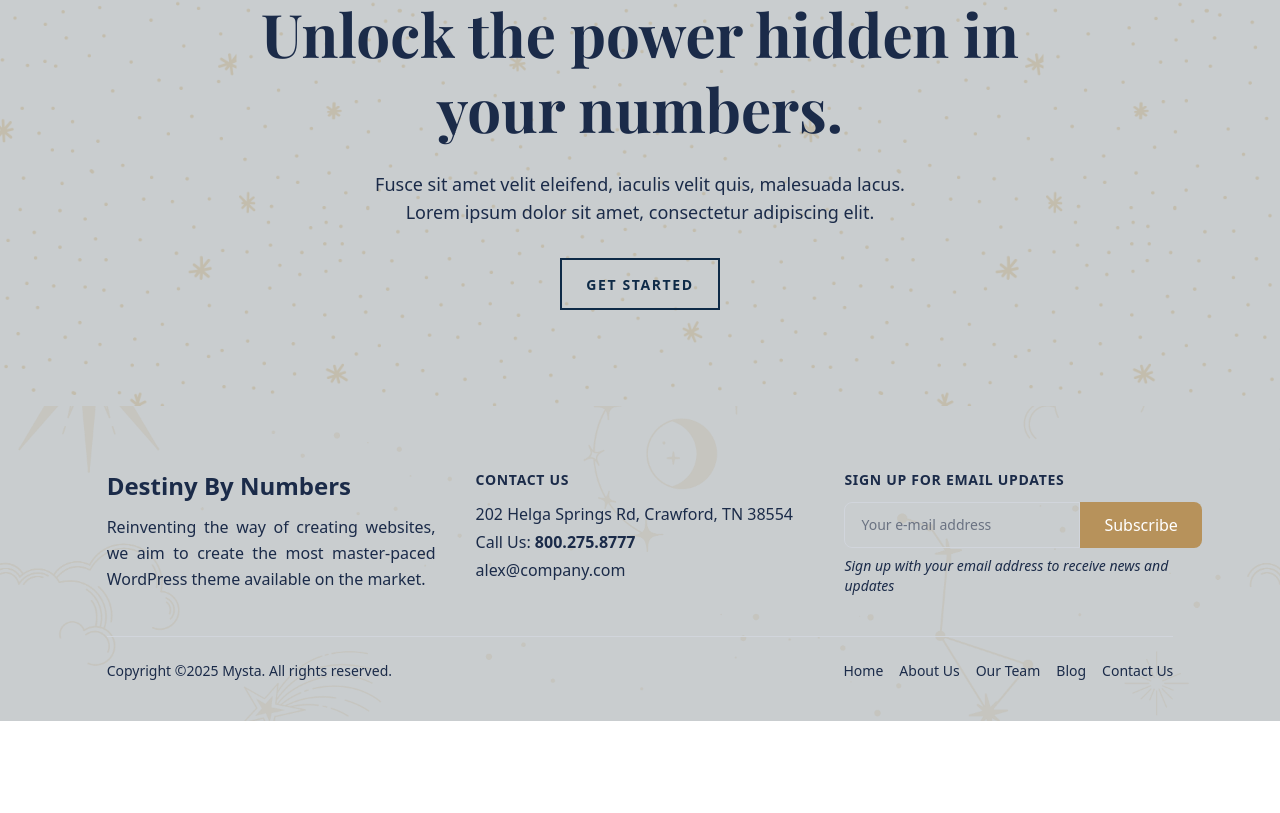
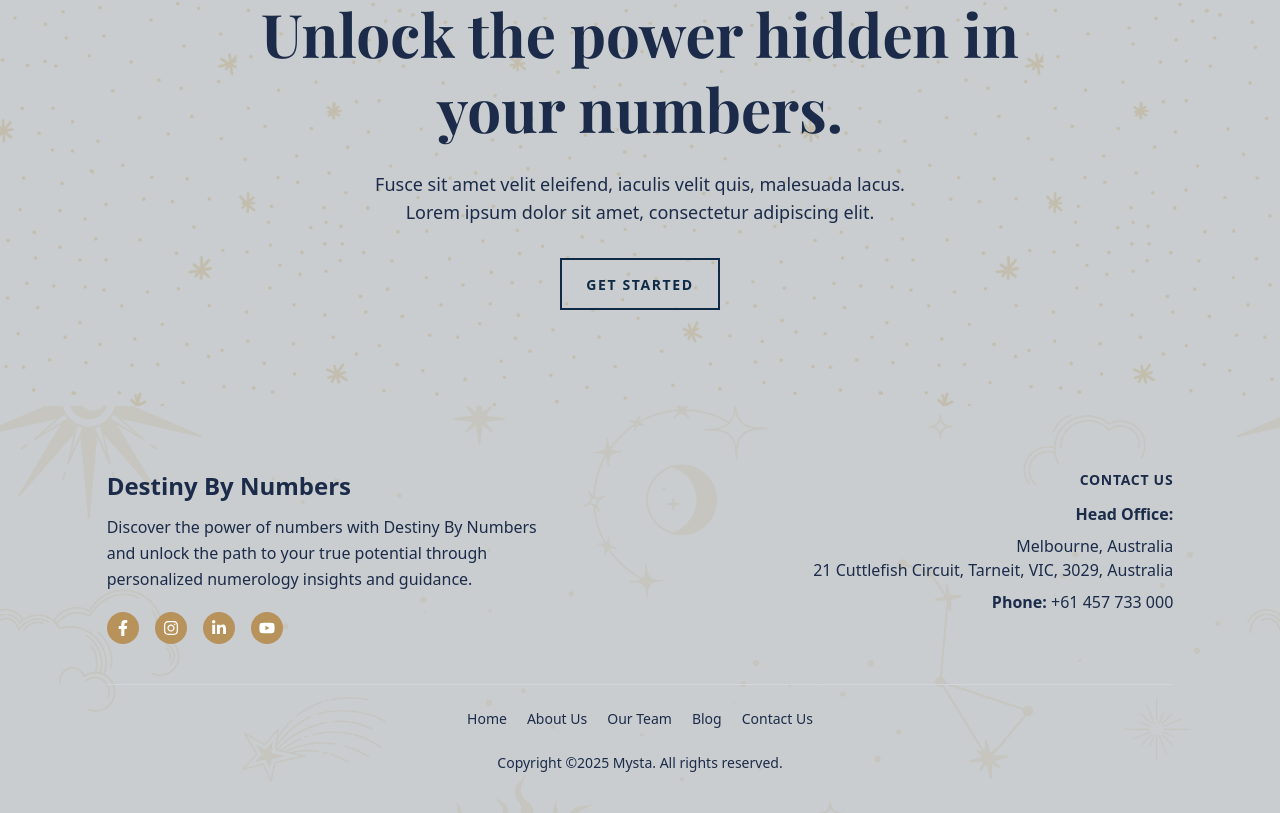
Before and after one commit to BigwigMediaAI/numrology, a Next.js app: page / in a window 1280 px wide. Shown: the part 5552-6365 px from the top of the page. Before the commit the page ends 6273 px from the top, so only its background shows below. Built offline with nearby package versions, Linux system fonts and the light colour scheme.

Commit message:
Add changes

```diff
--- a/components/Footer.tsx
+++ b/components/Footer.tsx
@@ -2,7 +2,13 @@
 
 import React from "react";
 import Image from "next/image";
-import bgPattern from "../assets/bg.png"; // 👈 add your stars/moon pattern image here
+import {
+  FaFacebookF,
+  FaInstagram,
+  FaLinkedinIn,
+  FaYoutube,
+} from "react-icons/fa";
+import bgPattern from "../assets/bg.png";
 
 const Footer = () => {
   return (
@@ -18,58 +24,67 @@ const Footer = () => {
       </div>
 
       {/* Main content */}
-      <div className="relative w-11/12 md:w-10/12 mx-auto grid grid-cols-1 md:grid-cols-3 gap-10 z-10">
-        {/* Column 1 */}
+      <div className="relative w-11/12 md:w-10/12 mx-auto grid grid-cols-1 md:grid-cols-2 gap-10 z-10">
+        {/* Left Column - Logo & Description */}
         <div>
           <h2 className="text-2xl font-semibold mb-3">Destiny By Numbers</h2>
           <p className="text-base leading-relaxed text-[var(--primary-color)] md:text-justify">
-            Reinventing the way of creating websites, we aim to create the most
-            master-paced WordPress theme available on the market.
+            Discover the power of numbers with Destiny By Numbers <br /> and
+            unlock the path to your true potential through <br /> personalized
+            numerology insights and guidance.
           </p>
+
+          {/* Social Media */}
+          <div className="flex gap-4 mt-5">
+            <a
+              href="#"
+              className="p-2 bg-[#b7925b] text-white rounded-full hover:bg-[#a47f45] transition"
+            >
+              <FaFacebookF />
+            </a>
+            <a
+              href="#"
+              className="p-2 bg-[#b7925b] text-white rounded-full hover:bg-[#a47f45] transition"
+            >
+              <FaInstagram />
+            </a>
+            <a
+              href="#"
+              className="p-2 bg-[#b7925b] text-white rounded-full hover:bg-[#a47f45] transition"
+            >
+              <FaLinkedinIn />
+            </a>
+            <a
+              href="#"
+              className="p-2 bg-[#b7925b] text-white rounded-full hover:bg-[#a47f45] transition"
+            >
+              <FaYoutube />
+            </a>
+          </div>
         </div>
 
-        {/* Column 2 */}
-        <div>
+        {/* Right Column - Address */}
+        <div className="text-left md:text-right">
           <h3 className="text-sm font-semibold tracking-wider mb-3">
             CONTACT US
           </h3>
-          <p className="text-[var(--primary-color)] mb-1">
-            202 Helga Springs Rd, Crawford, TN 38554
+          <p className="text-[var(--primary-color)] mb-2 font-semibold">
+            Head Office:
+          </p>
+          <p className="text-[var(--primary-color)] mb-2">
+            Melbourne, Australia <br />
+            21 Cuttlefish Circuit, Tarneit, VIC, 3029, Australia
           </p>
           <p className="text-[var(--primary-color)] mb-1">
-            Call Us: <span className="font-semibold">800.275.8777</span>
-          </p>
-          <p className="text-[var(--primary-color)]">alex@company.com</p>
-        </div>
-
-        {/* Column 3 */}
-        <div>
-          <h3 className="text-sm font-semibold tracking-wider mb-3">
-            SIGN UP FOR EMAIL UPDATES
-          </h3>
-          <div className="flex">
-            <input
-              type="email"
-              placeholder="Your e-mail address"
-              className="flex-1 px-4 py-3 border border-gray-300 rounded-l-lg outline-none text-sm placeholder-gray-500"
-            />
-            <button className="bg-[#b7925b] text-white px-6 rounded-r-lg font-medium hover:bg-[#a47f45] transition">
-              Subscribe
-            </button>
-          </div>
-          <p className="text-sm italic text-[var(--primary-color)] mt-2">
-            Sign up with your email address to receive news and updates
+            <span className="font-semibold">Phone:</span> +61 457 733 000
           </p>
         </div>
       </div>
 
-      {/* Bottom bar */}
-      <div className="relative border-t border-gray-300 mt-10 pt-6 z-10 w-11/12 md:w-10/12 mx-auto flex flex-col md:flex-row items-center justify-between text-sm text-gray-600 gap-4">
-        <p className="text-[var(--primary-color)] transition ">
-          Copyright ©2025 Mysta. All rights reserved.
-        </p>
-        <div className="flex flex-wrap gap-4 justify-center md:justify-end text-[var(--primary-color)]">
-          <a href="#" className="hover:text-[#b7925b] transition ">
+      {/* Bottom Links */}
+      <div className="relative border-t border-gray-300 mt-10 pt-6 z-10 w-11/12 md:w-10/12 mx-auto flex flex-col items-center text-sm text-[var(--primary-color)] gap-4">
+        <div className="flex flex-wrap justify-center gap-5">
+          <a href="#" className="hover:text-[#b7925b] transition">
             Home
           </a>
           <a href="/about-us" className="hover:text-[#b7925b] transition">
@@ -85,6 +100,9 @@ const Footer = () => {
             Contact Us
           </a>
         </div>
+        <p className="text-center text-[var(--primary-color)] mt-2">
+          Copyright ©2025 Mysta. All rights reserved.
+        </p>
       </div>
     </footer>
   );
--- a/components/Services.tsx
+++ b/components/Services.tsx
@@ -91,7 +91,7 @@ const OurServices = () => {
           {services.map((item, index) => (
             <div
               key={index}
-              className="rounded-xl bg-transparent border border-gray-700 hover:border-[#b19768] hover:bg-[#e5d6e0] hover: transition p-8 flex flex-col items-center text-center"
+              className="rounded-xl bg-transparent border border-gray-700 hover:border-[#b19768] hover:bg-[#d3dde1] hover: transition p-8 flex flex-col items-center text-center"
               data-aos="fade-up"
               data-aos-delay={index * 200}
             >
--- a/components/Testimonial.tsx
+++ b/components/Testimonial.tsx
@@ -121,7 +121,7 @@ export default function Testimonials() {
         >
           {testimonials.map((testimonial, index) => (
             <SwiperSlide key={index}>
-              <div className="bg-[#e5d6e0] rounded-2xl border border-gray-200 p-6 shadow-md h-72 flex flex-col justify-between hover:shadow-lg transition duration-300 relative">
+              <div className="bg-[#d3dde1] rounded-2xl border border-gray-200 p-6 shadow-md h-72 flex flex-col justify-between hover:shadow-lg transition duration-300 relative">
                 {/* Quote Icon */}
                 <FaQuoteLeft className="text-[var(--primary-color)] text-3xl opacity-30 mb-3" />
 
--- a/src/app/contact-us/page.tsx
+++ b/src/app/contact-us/page.tsx
@@ -1,4 +1,5 @@
-// import PhoneInput, { Value } from "react-phone-number-input";
+"use client";
+
 import "react-phone-number-input/style.css";
 import { Mail, Phone } from "lucide-react";
 import { FaPhoneAlt, FaWhatsapp } from "react-icons/fa";
@@ -10,7 +11,7 @@ import Link from "next/link";
 
 export default function ContactPage() {
   return (
-    <div className="  min-h-screen  bg-[var(--background-color)]">
+    <div className="min-h-screen bg-[var(--background-color)]">
       <Navbar />
 
       {/* Hero Section */}
@@ -22,8 +23,6 @@ export default function ContactPage() {
           className="absolute inset-0 w-full h-full object-cover z-0 opacity-35"
         />
 
-        {/* Overlay */}
-
         {/* Content */}
         <div className="relative text-[var(--primary-color)] z-20 mt-16">
           <h1 className="text-4xl md:text-5xl font-bold tracking-widest">
@@ -31,26 +30,33 @@ export default function ContactPage() {
           </h1>
           <p className="mt-4 text-lg md:text-xl max-w-2xl mx-auto">
             Have questions or need assistance? Our team is here to help you with
-            all your property needs. Let’s connect and turn your real estate
-            goals into reality.
+            all your numerology needs. Let’s connect and guide you on your
+            destiny journey.
           </p>
         </div>
       </div>
 
+      {/* Contact Info Section */}
       <section className="w-11/12 md:w-5/6 mx-auto grid grid-cols-1 md:grid-cols-2 gap-8 py-8 text-[var(--primary-color)]">
         <div className="pt-4">
           <h2 className="text-xl md:text-2xl mb-2 font-bold text-[var(--primary-color)] font-amatic border-l-4 border-[var(--primary-color)] pl-3">
             Head Office
           </h2>
           <hr />
-          <p className="mb-1 text-lg font-semibold">Gurugram, India</p>
+          <p className="mb-1 text-lg font-semibold">Melbourne, Australia</p>
           <p className="mb-4">
-            A-26/12B,FF1 DLFCity,Phase-1 Gurugram Haryana -122011
+            21 Cuttlefish Circuit, Tarneit, VIC, 3029, Australia
           </p>
-          <p className="text-gray-400 mt-8">
+          <h2 className="text-xl md:text-2xl mb-2 font-bold text-[var(--primary-color)] font-amatic border-l-4 border-[var(--primary-color)] pl-3 mt-6">
+            Branch Office
+          </h2>
+          <hr />
+          <p className="mb-1 text-lg font-semibold">Delhi, India</p>
+          <p className="mb-4">A-121, Sector 8, Rohini, Delhi 110085</p>
+          {/* <p className="text-gray-400 mt-8">
             Our business operating hours are as follows:
           </p>
-          We’re here for you from 10 AM to 7 PM daily{" "}
+          We’re here for you from 10 AM to 7 PM daily */}
         </div>
 
         <div className="pt-4">
@@ -59,33 +65,29 @@ export default function ContactPage() {
           </h2>
           <hr />
           <p className="mb-4 text-gray-400 font-sans">
-            Please contact us via phone or email below or visit us at our Head
-            Office in Business Bay during operating hours.
+            Please contact us via phone or email below, or visit us at our Head
+            or Branch Office during operating hours.
           </p>
 
           <div className="flex flex-col gap-4">
             {/* Phone Button */}
             <Link
-              href="tel:+919999000183"
-              className="bg-[var(--featured)] text-[var(--text)]  rounded-md p-4 flex items-center gap-4 shadow-sm transition font-sans"
+              href="tel:+61457733000"
+              className="bg-[var(--featured)] text-[var(--text)] rounded-md p-4 flex items-center gap-4 shadow-sm transition font-sans"
             >
-              <Phone className="w-6 h-6 " />
-              <span className="text-sm ">+91 9999000183</span>
+              <Phone className="w-6 h-6" />
+              <span className="text-sm">+61 457 733 000</span>
             </Link>
-            {/* <div className="bg-white rounded-md p-4 flex items-center gap-4 shadow-sm hover:bg-gray-200 transition font-sans">
-              <Phone className="w-6 h-6 text-gray-700" />
-              <span className="text-sm text-gray-700">+91 9999000172</span>
-            </div> */}
 
             {/* WhatsApp Button */}
             <Link
-              href="https://wa.me/+919999000172"
+              href="https://wa.me/61457733000"
               target="_blank"
               rel="noopener noreferrer"
               className="bg-[var(--featured)] text-[var(--text)] rounded-md p-4 flex items-center gap-4 shadow-sm transition font-sans"
             >
               <FaWhatsapp className="w-6 h-6 text-green-600" />
-              <span className="text-sm ">+91 9999000172</span>
+              <span className="text-sm">+61 457 733 000</span>
             </Link>
 
             {/* Email Button */}
@@ -93,63 +95,19 @@ export default function ContactPage() {
               href="mailto:info@eipl.co"
               className="bg-[var(--featured)] text-[var(--text)] rounded-md p-4 flex items-center gap-4 shadow-sm hover:bg-gray-200 transition font-sans"
             >
-              <Mail className="w-6 h-6 " />
+              <Mail className="w-6 h-6" />
               <span className="text-sm">info@eipl.co</span>
             </Link>
           </div>
         </div>
       </section>
 
+      {/* Map Section */}
       <div className="w-11/12 md:w-5/6 mx-auto">
-        <div className="flex flex-col md:flex-row justify-center items-start py-8 gap-10 mb-7  ">
-          {/* Form Section */}
-          {/* <div className="w-full md:w-1/2 max-w-lg bg-gray-100 rounded-lg p-8 shadow-lg text-left  border border-[var(--primary-color)]">
-          <form className="space-y-4">
-            <input
-              type="text"
-              name="fullName"
-              placeholder="Your Full Name"
-              className="bg-white border border-gray-600 placeholder-gray-400 rounded-lg p-3 w-full focus:ring-2 focus:ring-blue-500"
-              required
-            />
-            <input
-              type="email"
-              name="email"
-              placeholder="Your Email"
-              className="bg-white border border-gray-600  placeholder-gray-400 p-3 rounded-lg w-full focus:ring-2 focus:ring-blue-500"
-              required
-            />
-
-            <PhoneInput
-              placeholder="Enter phone number"
-              defaultCountry="IN"
-              international
-              className="bg-white border border-gray-600 px-4 py-3 text-[16px] rounded-lg w-full text-black placeholder-gray-400"
-              onChange={function (_value?: Value): void {
-                throw new Error("Function not implemented.");
-              }}
-            />
-
-            <textarea
-              rows={4}
-              name="message"
-              placeholder="Your Message"
-              className="bg-white border border-gray-600 placeholder-gray-400 p-3 rounded-lg w-full focus:ring-2 focus:ring-blue-500"
-              required
-            />
-            <button
-              type="submit"
-              className="bg-[var(--primary-color)] hover:opacity-80 text-white py-3 px-6 rounded-lg w-full transition font-semibold"
-            >
-              Submit
-            </button>
-          </form>
-        </div> */}
-
-          {/* Map Section */}
+        <div className="flex flex-col md:flex-row justify-center items-start py-8 gap-10 mb-7">
           <div className="w-full h-[450px] rounded-lg overflow-hidden shadow-lg border border-[var(--primary-color)]">
             <iframe
-              src="https://www.google.com/maps/embed?pb=!1m18!1m12!1m3!1d3507.2037326384284!2d77.0934439!3d28.4734105!2m3!1f0!2f0!3f0!3m2!1i1024!2i768!4f13.1!3m3!1m2!1s0x390d18d7d137311f%3A0xc0cbc38c4452175d!2sETHICAL%20INFRASTRUCTURES%20PRIVATE%20LIMITED!5e0!3m2!1sen!2sin!4v1759831704667!5m2!1sen!2sin"
+              src="https://www.google.com/maps/embed?pb=!1m18!1m12!1m3!1d3148.6493501821093!2d144.6719204!3d-37.8392873!2m3!1f0!2f0!3f0!3m2!1i1024!2i768!4f13.1!3m3!1m2!1s0x6ad66a2f8c7fd3b3%3A0x43f41c0cf99f1e55!2s21%20Cuttlefish%20Circuit%2C%20Tarneit%20VIC%203029%2C%20Australia!5e0!3m2!1sen!2sin!4v1700000000000!5m2!1sen!2sin"
               width="100%"
               height="100%"
               allowFullScreen
@@ -161,10 +119,11 @@ export default function ContactPage() {
         </div>
       </div>
 
+      {/* Mobile Quick Buttons */}
       <div className="fixed bottom-0 left-0 w-full flex md:hidden z-[9999]">
         <div className="w-1/2 bg-[var(--primary-color)] text-white text-center py-3">
           <a
-            href="tel:+919999000183"
+            href="tel:+61457733000"
             className="w-full flex items-center justify-center gap-2"
           >
             <FaPhoneAlt size={18} />
@@ -173,7 +132,7 @@ export default function ContactPage() {
         </div>
         <div className="w-1/2 bg-white text-green-500 text-center py-3 border-l border-white">
           <a
-            href="https://wa.me/+919999000172"
+            href="https://wa.me/61457733000"
             target="_blank"
             rel="noopener noreferrer"
             className="w-full flex items-center justify-center gap-2"
```
